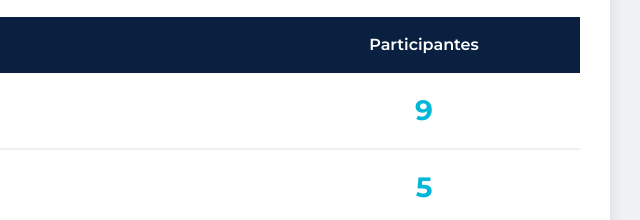
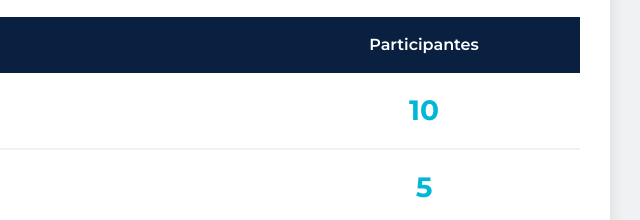
Before and after one commit to lucienemunizestrategia-sudo/apresentacaomare, a plain HTML site: page index.html in a window 1280 px wide. Shown: the part 3555-3775 px from the top of the page, 640-1280 px from the left. Drawn offline with nearby package versions, Linux system fonts and the light colour scheme.

Commit message:
Update index.html

```diff
--- a/index.html
+++ b/index.html
@@ -477,7 +477,7 @@
                     <tr>
                         <td>05/08</td>
                         <td>Fala que vende</td>
-                        <td style="text-align: center;"><span class="highlight-number">9</span></td>
+                        <td style="text-align: center;"><span class="highlight-number">10</span></td>
                     </tr>
                     <tr>
                         <td>21/08</td>
```
